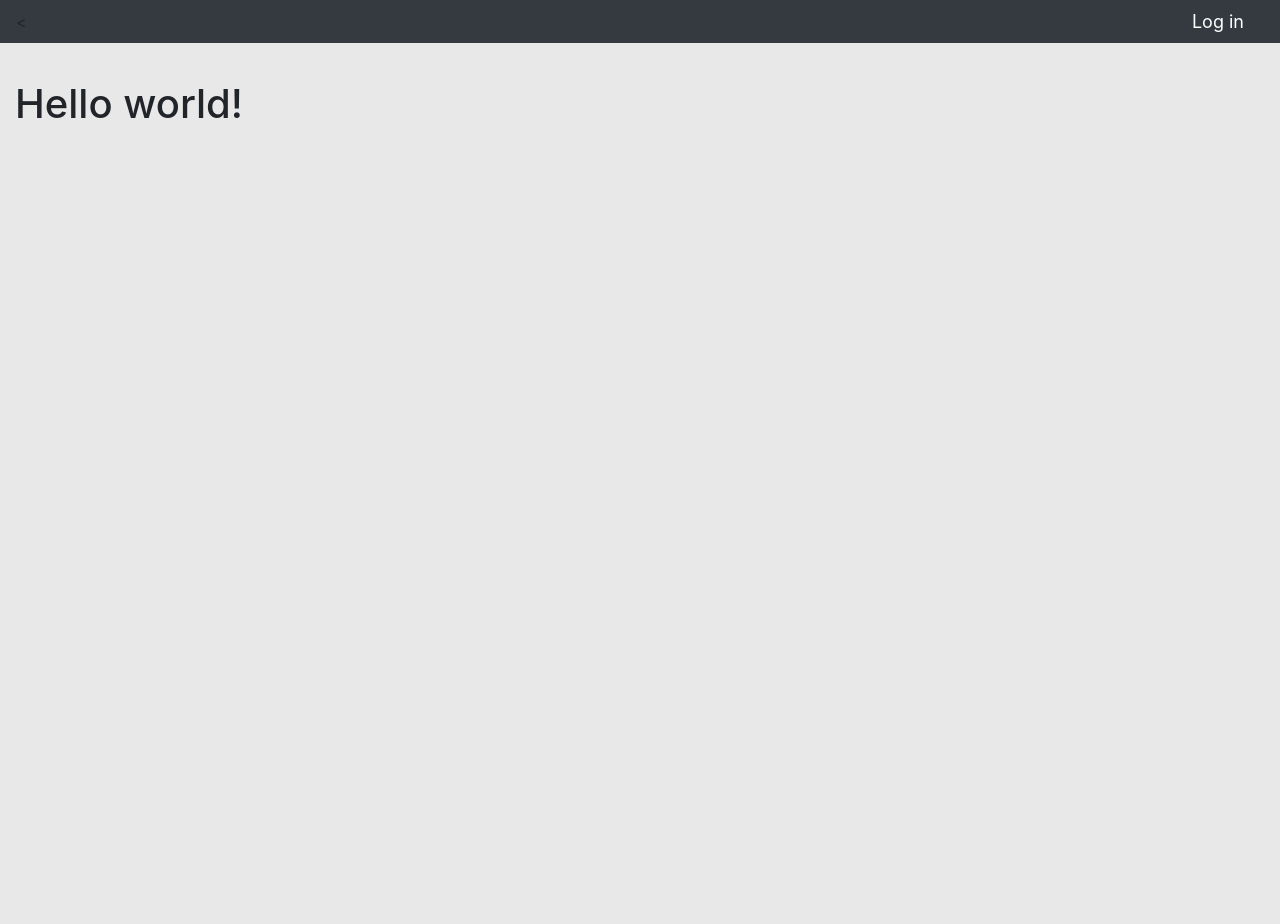
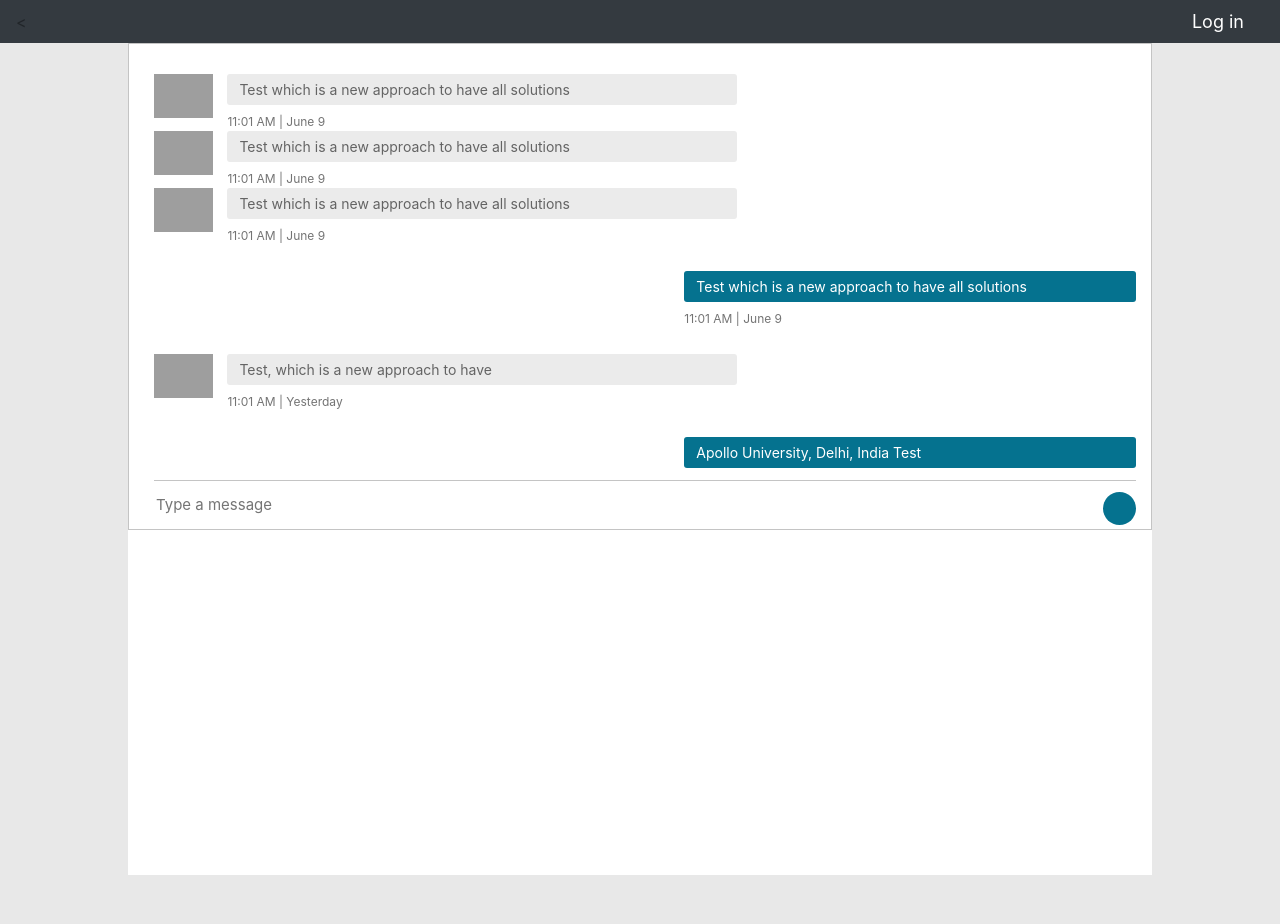
Before and after one commit to D1VORY/simple_chat, a Django app: page / in a window 1280 px wide. Run offline with Django 3.2, Linux system fonts and the light colour scheme; some libraries are stand-ins or nearby versions; grey boxes are pictures that could not be loaded.

Commit message:
created html and css layout

```diff
--- a/chat/templates/chat/chatroom.html
+++ b/chat/templates/chat/chatroom.html
@@ -1,5 +1,78 @@
 {% extends 'chat/app_base.html' %}
 
 {% block content %}
- <h1>Hello world! </h1>
+
+ <div class="chat-wrapper">
+   <div class="messaging">
+      <div class="inbox_msg">
+
+        <div class="mesgs">
+          <div class="msg_history">
+            <div class="incoming_msg">
+              <div class="incoming_msg_img"> <img src="https://ptetutorials.com/images/user-profile.png" alt="sunil"> </div>
+              <div class="received_msg">
+                <div class="received_withd_msg">
+                  <p>Test which is a new approach to have all
+                    solutions</p>
+                  <span class="time_date"> 11:01 AM    |    June 9</span></div>
+              </div>
+            </div>
+            <div class="incoming_msg">
+              <div class="incoming_msg_img"> <img src="https://ptetutorials.com/images/user-profile.png" alt="sunil"> </div>
+              <div class="received_msg">
+                <div class="received_withd_msg">
+                  <p>Test which is a new approach to have all
+                    solutions</p>
+                  <span class="time_date"> 11:01 AM    |    June 9</span></div>
+              </div>
+            </div>
+            <div class="incoming_msg">
+              <div class="incoming_msg_img"> <img src="https://ptetutorials.com/images/user-profile.png" alt="sunil"> </div>
+              <div class="received_msg">
+                <div class="received_withd_msg">
+                  <p>Test which is a new approach to have all
+                    solutions</p>
+                  <span class="time_date"> 11:01 AM    |    June 9</span></div>
+              </div>
+            </div>
+            <div class="outgoing_msg">
+              <div class="sent_msg">
+                <p>Test which is a new approach to have all
+                  solutions</p>
+                <span class="time_date"> 11:01 AM    |    June 9</span> </div>
+            </div>
+            <div class="incoming_msg">
+              <div class="incoming_msg_img"> <img src="https://ptetutorials.com/images/user-profile.png" alt="sunil"> </div>
+              <div class="received_msg">
+                <div class="received_withd_msg">
+                  <p>Test, which is a new approach to have</p>
+                  <span class="time_date"> 11:01 AM    |    Yesterday</span></div>
+              </div>
+            </div>
+            <div class="outgoing_msg">
+              <div class="sent_msg">
+                <p>Apollo University, Delhi, India Test</p>
+                <span class="time_date"> 11:01 AM    |    Today</span> </div>
+            </div>
+            <div class="incoming_msg">
+              <div class="incoming_msg_img"> <img src="https://ptetutorials.com/images/user-profile.png" alt="sunil"> </div>
+              <div class="received_msg">
+                <div class="received_withd_msg">
+                  <p>We work directly with our designers and suppliers,
+                    and sell direct to you, which means quality, exclusive
+                    products, at a price anyone can afford.</p>
+                  <span class="time_date"> 11:01 AM    |    Today</span></div>
+              </div>
+            </div>
+          </div>
+          <div class="type_msg">
+            <div class="input_msg_write">
+              <input type="text" class="write_msg" placeholder="Type a message" />
+              <button class="msg_send_btn" type="button"><i class="fa fa-paper-plane-o" aria-hidden="true"></i></button>
+            </div>
+          </div>
+        </div>
+      </div>
+    </div>
+ </div>
 {% endblock %}
--- a/chat/templates/chat/navbar.html
+++ b/chat/templates/chat/navbar.html
@@ -8,7 +8,7 @@
   }
 </style>
 
-<nav class="navbar fixed-top navbar-expand-lg navbar-dark bg-dark">
+<nav class="navbar  navbar-expand-lg navbar-dark bg-dark">
   <img id = "logo" src="" alt="">
   <button class="navbar-toggler" type="button" data-toggle="collapse" data-target="#navbarNav" aria-controls="navbarNav" aria-expanded="false" aria-label="Toggle navigation">
     <span class="navbar-toggler-icon"></span>
--- a/static/css/main.css
+++ b/static/css/main.css
@@ -1,14 +1,126 @@
-
-body{
-  background-color: #e8e8e8;
+body {
+	background-color: #e8e8e8
 }
 
-.main-content{
-  padding-top: 80px;
+.chat-wrapper {
+	margin: auto;
+	height: 90vh;
+	width: 80vw;
+	max-width: 1400px;
+	background-color: #fff
 }
 
-.bottom-content{
-  display: flex;
-  justify-content:  center;
+img {
+	max-width: 100%
+}
 
+.inbox_msg {
+	border: 1px solid #c4c4c4;
+	clear: both;
+	overflow: hidden
 }
+
+.chat_img {
+	float: left;
+	width: 11%
+}
+
+.inbox_chat {
+	height: 550px;
+	overflow-y: scroll
+}
+
+.incoming_msg_img {
+	display: inline-block;
+	width: 6%
+}
+
+.received_msg {
+	display: inline-block;
+	padding: 0 0 0 10px;
+	vertical-align: top;
+	width: 92%
+}
+
+.received_withd_msg p {
+	background: #ebebeb none repeat scroll 0 0;
+	border-radius: 3px;
+	color: #646464;
+	font-size: 14px;
+	margin: 0;
+	padding: 5px 10px 5px 12px;
+	width: 100%
+}
+
+.time_date {
+	color: #747474;
+	display: block;
+	font-size: 12px;
+	margin: 8px 0 0
+}
+
+.received_withd_msg {
+	width: 57%
+}
+
+.mesgs {
+	float: left;
+	padding: 30px 15px 0 25px;
+	width: 100%;
+	display: inline-block;
+	overflow-x: hidden
+}
+
+.sent_msg p {
+	background: #05728f none repeat scroll 0 0;
+	border-radius: 3px;
+	font-size: 14px;
+	margin: 0;
+	color: #fff;
+	padding: 5px 10px 5px 12px;
+	width: 100%
+}
+
+.outgoing_msg {
+	overflow: hidden;
+	margin: 26px 0 26px
+}
+
+.sent_msg {
+	float: right;
+	width: 46%
+}
+
+.input_msg_write input {
+	background: rgba(0, 0, 0, 0) none repeat scroll 0 0;
+	border: medium none;
+	color: #4c4c4c;
+	font-size: 15px;
+	min-height: 48px;
+	width: 100%
+}
+
+.type_msg {
+	border-top: 1px solid #c4c4c4;
+	position: relative
+}
+
+.msg_send_btn {
+	background: #05728f none repeat scroll 0 0;
+	border: medium none;
+	border-radius: 50%;
+	color: #fff;
+	cursor: pointer;
+	font-size: 17px;
+	height: 33px;
+	position: absolute;
+	right: 0;
+	top: 11px;
+	width: 33px
+}
+
+.msg_history {
+	height: 400px;
+	overflow: auto;
+	display: inline-block
+}
```
